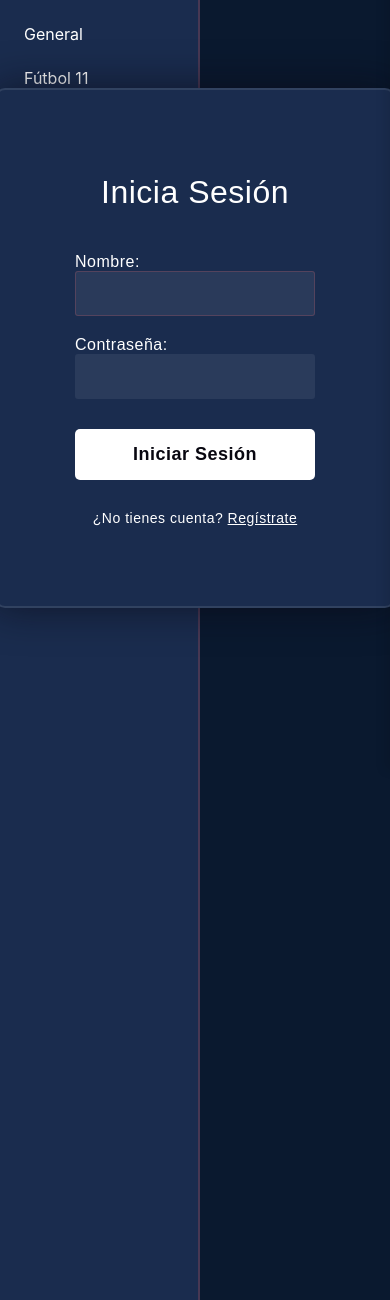
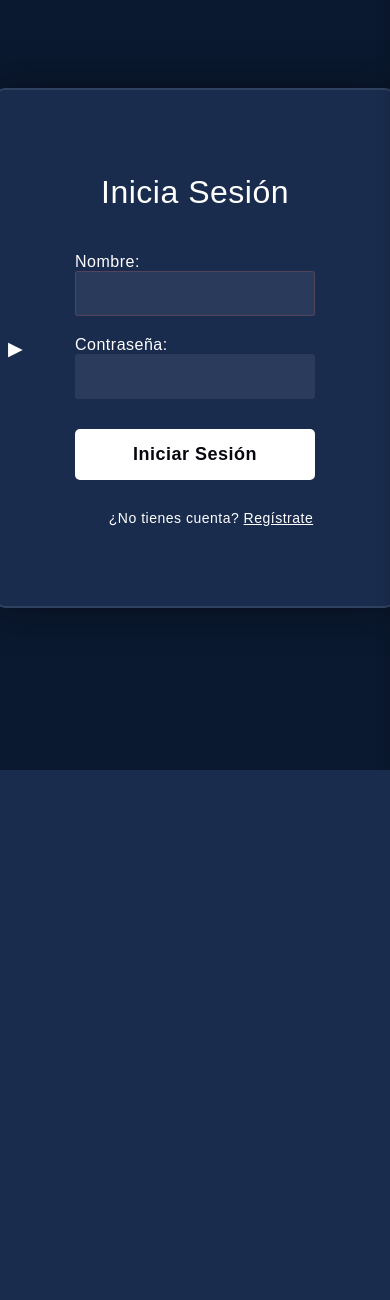
Before and after one commit to AdrianValverdeF/ProyectoSW, a Node server app: page /contenido/chat in a window 390 px wide. Shown: the part 74-1374 px from the top of the page. After the commit the page ends 844 px from the top, so only its background shows below. Run offline with Node 20, Linux system fonts and the light colour scheme; some libraries are stand-ins or nearby versions.

Commit message:
casi todo adaptado a movil

```diff
--- a/Practica2/static/css/estilo.css
+++ b/Practica2/static/css/estilo.css
@@ -28,6 +28,16 @@ header {
     color: var(--text-color);
 }
 
+h2{
+    text-align: center;
+    margin-top: 2rem;
+    margin-bottom: 2rem;
+}
+
+p{
+    margin-left: 2rem;
+}
+
 .sidebar {
 
     width: 200px;
@@ -36,6 +46,50 @@ header {
     background-color: var(--secondary-bg);
     padding: 1rem;
     border-right: 2px solid var(--border-color);
+}
+
+.toggle-sidebar-btn {
+    position: fixed;
+    top: 50%;
+    left: 0;
+    transform: translateY(-50%);
+    background-color: var(--secondary-bg);
+    border: none;
+    border-radius: 0 8px 8px 0;
+    padding: 0.5rem;
+    z-index: 100;
+    cursor: pointer;
+    font-size: 1.2rem;
+    color: var(--text-color);
+    display: none;
+}
+
+.sidebar.hidden {
+    transform: translateX(-100%);
+}
+
+.sidebar {
+    transition: transform 0.3s ease;
+}
+
+@media (max-width: 768px) {
+    .sidebar {
+        position: fixed;
+        top: 0;
+        left: 0;
+        width: 200px;
+        height: 100vh;
+        z-index: 99;
+        transform: translateX(-100%);
+    }
+
+    .toggle-sidebar-btn {
+        display: block;
+    }
+
+    .sidebar.visible {
+        transform: translateX(0);
+    }
 }
 
 .sport-item.selected {
@@ -435,6 +489,7 @@ label {
     gap: 10px;
     align-items: flex-start;
 }
+
 /* ------------------------------ PERFIL ---------------------------- */
 /* .perfil-container {
     margin: 0 auto;
--- a/Practica2/static/js/global.js
+++ b/Practica2/static/js/global.js
@@ -75,3 +75,17 @@ document.addEventListener('DOMContentLoaded', function() {
         });
     });
 });
+
+document.addEventListener("DOMContentLoaded", function () {
+    const toggleBtn = document.getElementById("toggle-sidebar");
+    const sidebar = document.getElementById("sidebar");
+
+    let visible = false;
+
+    toggleBtn.addEventListener("click", () => {
+        visible = !visible;
+        sidebar.classList.toggle("visible", visible);
+
+        toggleBtn.innerHTML = visible ? "&#x25C0;" : "&#x25B6;"; // < / >
+    });
+});
--- a/Practica2/static/js/navbar.js
+++ b/Practica2/static/js/navbar.js
@@ -1,10 +1,8 @@
 document.addEventListener('DOMContentLoaded', () => {
     const navLinks = document.querySelectorAll('.nav-links a');
 
-    // Obtén la URL actual
     const currentPath = window.location.pathname;
 
-    // Recorre los enlaces y agrega la clase 'active' al enlace correspondiente
     navLinks.forEach(link => {
         const linkPath = link.getAttribute('href');
         if (currentPath === linkPath || currentPath.startsWith(linkPath)) {
--- a/Practica2/vistas/partials/sidebarIzq.ejs
+++ b/Practica2/vistas/partials/sidebarIzq.ejs
@@ -1,4 +1,6 @@
-<div class="sidebar">
+
+<button id="toggle-sidebar" class="toggle-sidebar-btn">&#x25B6;</button>
+<div class="sidebar" id="sidebar">
     <div class="sports-menu">
         <a href="/contenido/futbol11"  class="sport-item" data-deporte="todos">General</a>
         <a href="/contenido/futbol11"  class="sport-item" data-deporte="futbol11">Fútbol 11</a>
```
Also changed, not shown: Practica2/data/ucm_bets.db, 2 other files.
